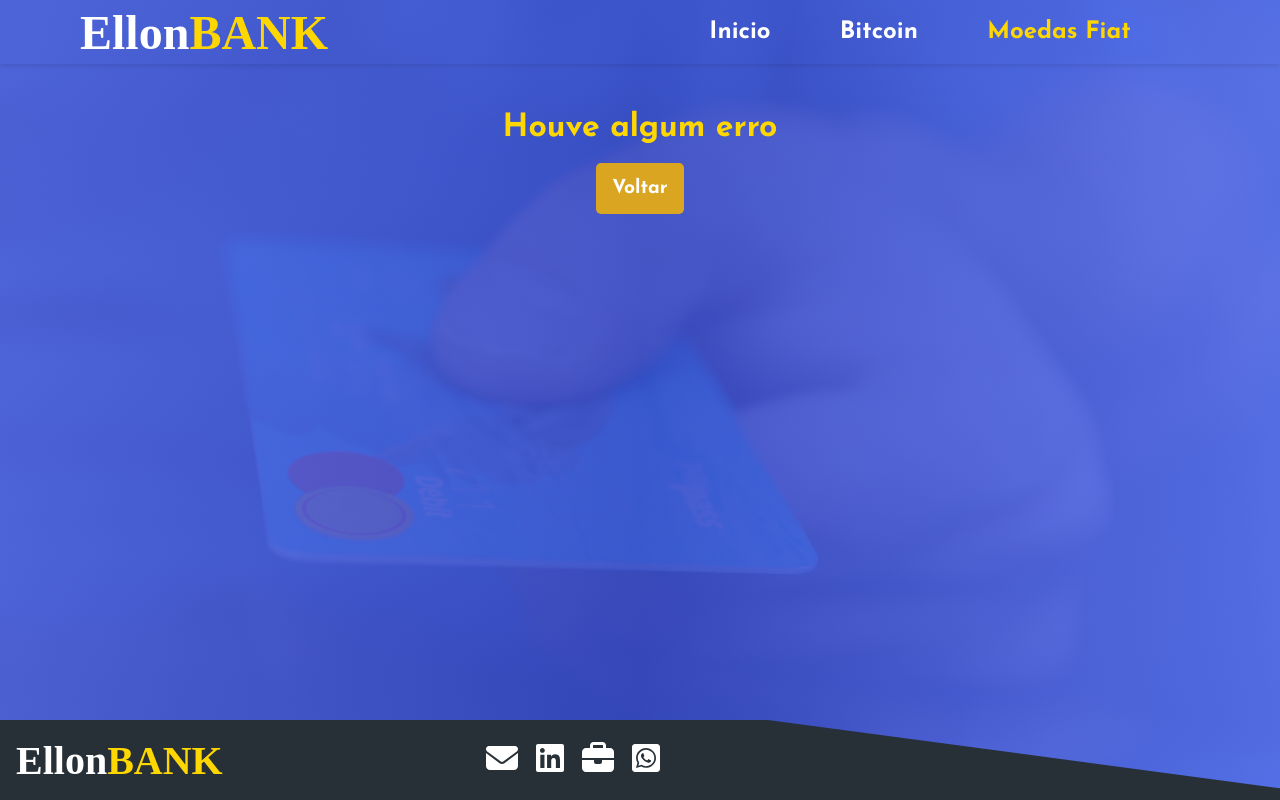
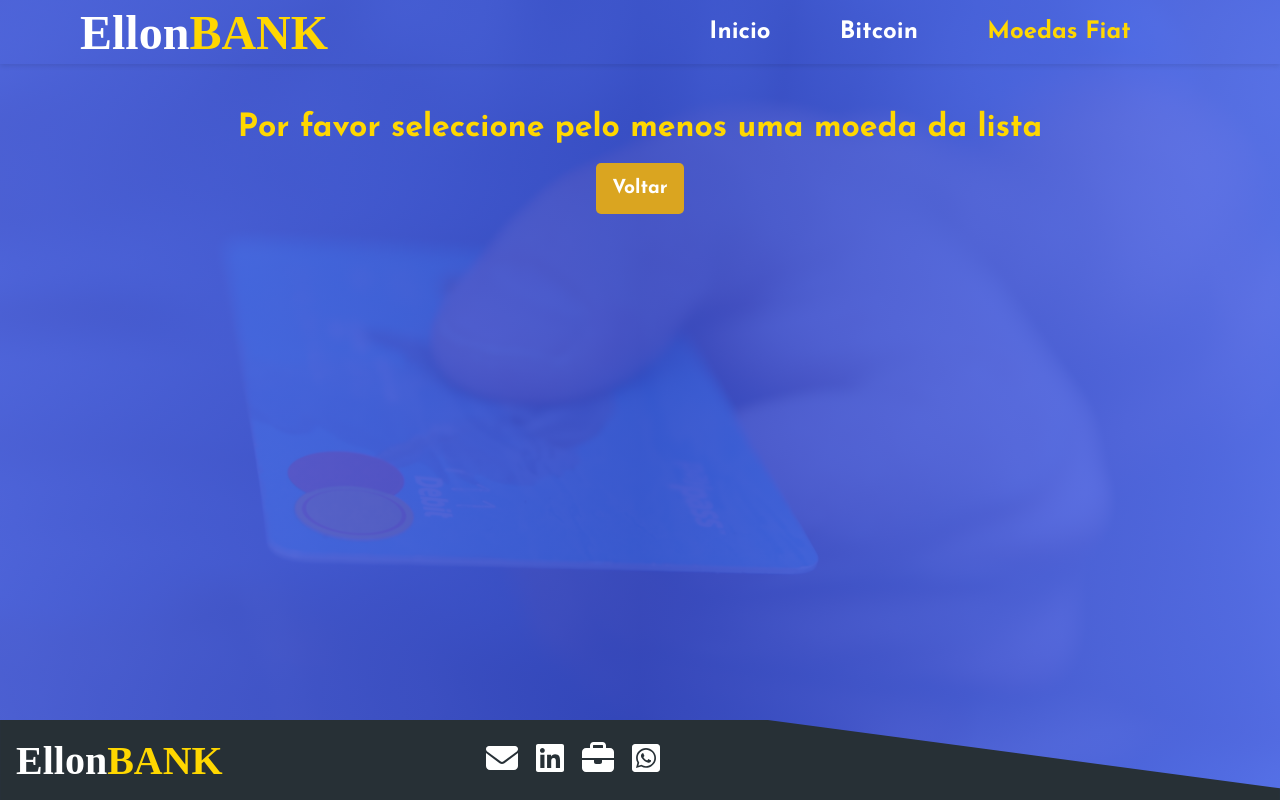
Before and after one commit to Carlitonchin/ellon, a Next.js app: page /currency/report in a window 1280 px wide. Built offline with nearby package versions, Linux system fonts and the light colour scheme; a web font is replaced by a local one.

Commit message:
change error message

```diff
--- a/pages/currency/report.js
+++ b/pages/currency/report.js
@@ -28,7 +28,7 @@ const Report = ({data})=>{
 
     if(!data){
         return <div className="container">
-        <h1>Houve algum erro</h1>
+        <h1>Por favor seleccione pelo menos uma moeda da lista</h1>
         <Link className="primary-button" href="/currency">Voltar</Link>
         </div>
     }
```
